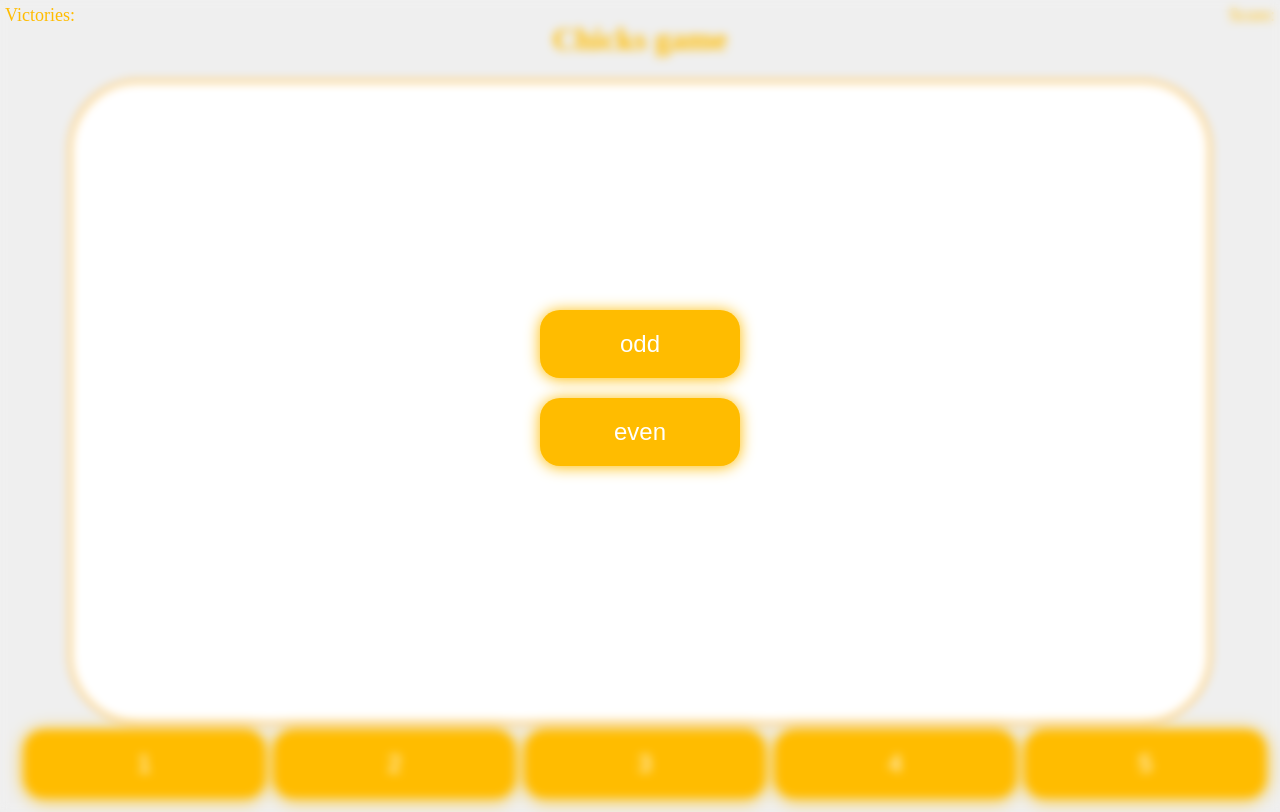
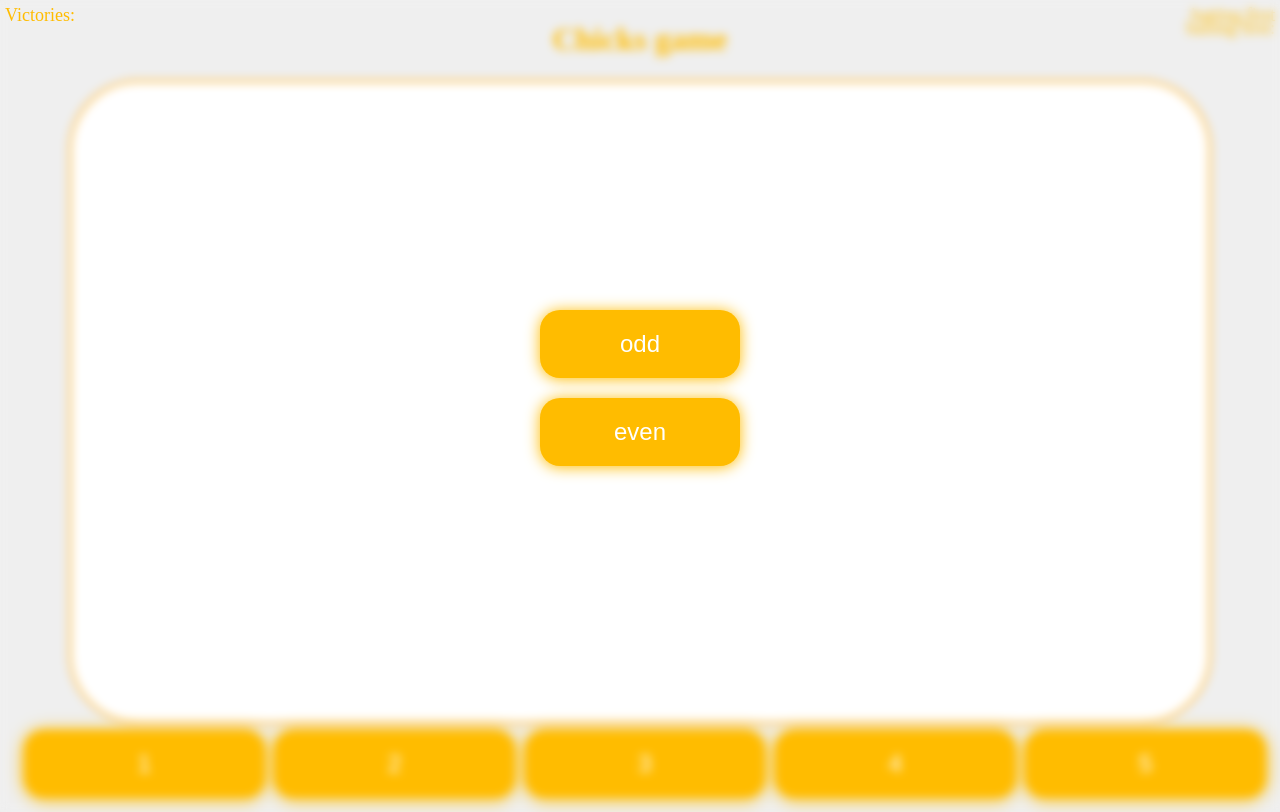
Before and after one commit to AnubhavSingh0708/chiks, a plain HTML site: page offline.html in a window 1280 px wide. Drawn offline with Linux system fonts and the light colour scheme.

Commit message:
Add files via upload

```diff
--- a/offline.html
+++ b/offline.html
@@ -57,7 +57,16 @@ td{
     font-size: large;
 }
 #score::before{
-    content: "Score:";
+    content: "batting first";
+}
+#score2{
+    position: fixed;
+    top: 18px;
+    right: 5px;
+    font-size: large;
+}
+#score2::before{
+    content: "balling first:";
 }
 #vic{
   z-index: 11;
@@ -90,6 +99,7 @@ td{
     <link rel="shortcut icon" href="favicon.png" type="image/png">
     <h1 class="title">Chicks game</h1>
     <div id="score"></div>
+    <div id="score2"></div>
     <div id="vic"></div>
     <div id="out"></div>
     <table>
@@ -183,7 +193,7 @@ location.reload();
       }
       console.log(rand);
 
-      document.getElementById("score").innerHTML=score2;
+      document.getElementById("score2").innerHTML=score2;
       }}
         }
 
```
